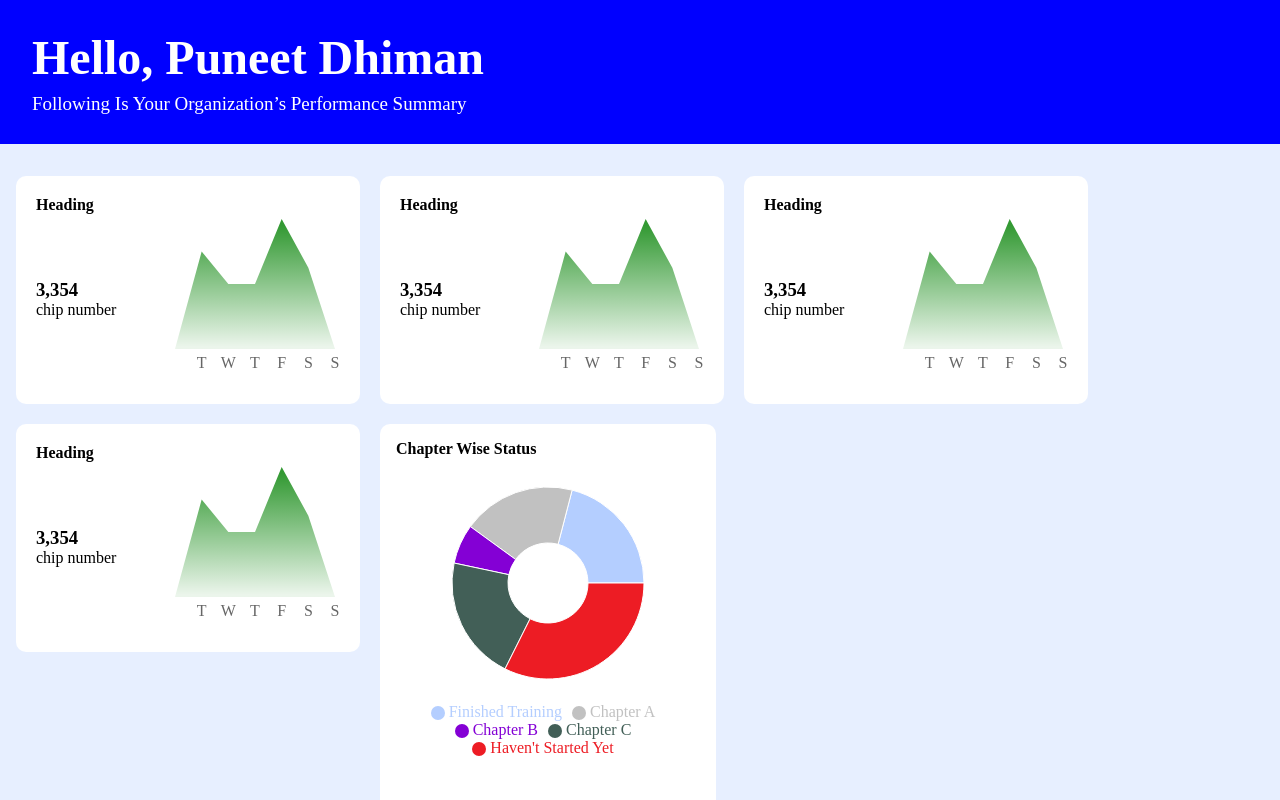
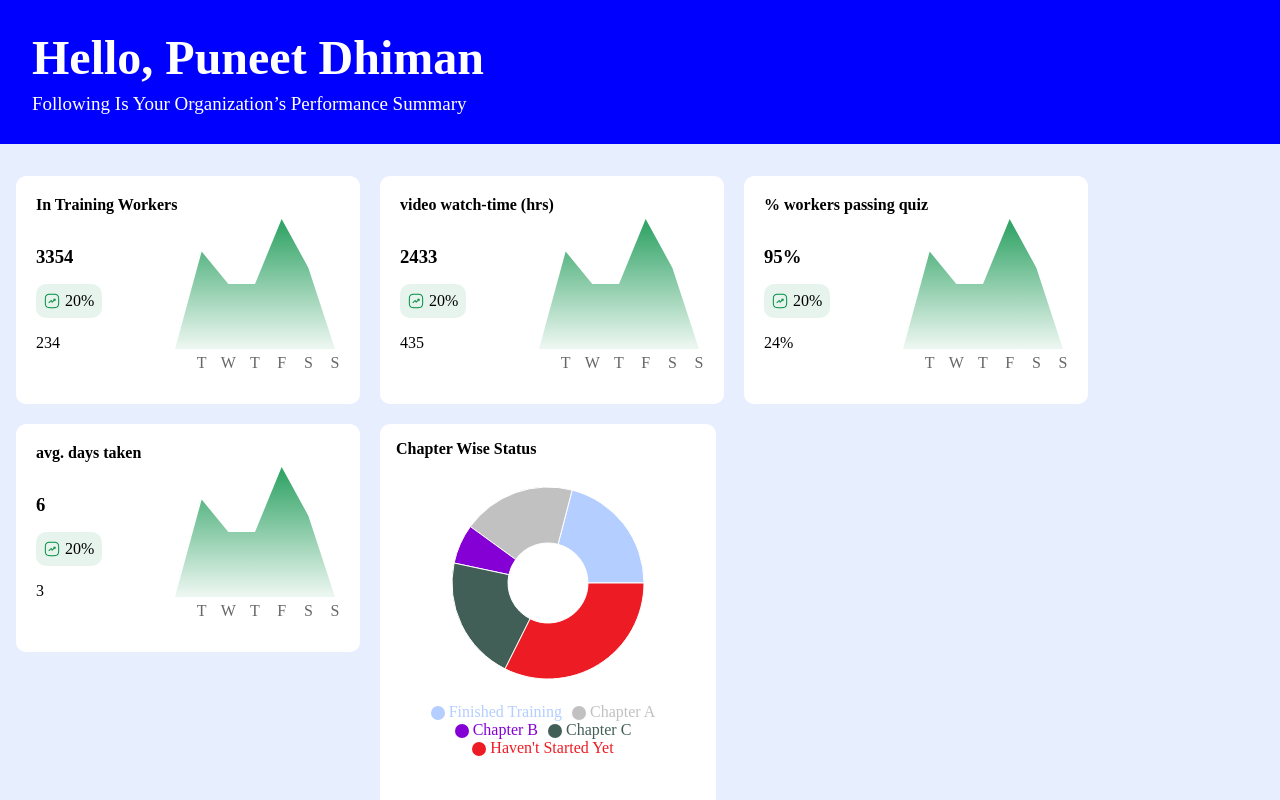
Before and after one commit to madhavsingh203/chaabi, a React (Create React App) app: page / in a window 1280 px wide. Shown: the top 800 px of the page. Built offline with nearby package versions, Linux system fonts and the light colour scheme.

Commit message:
chip added

```diff
--- a/src/components/Card/Card.jsx
+++ b/src/components/Card/Card.jsx
@@ -1,7 +1,8 @@
 import React from "react";
 import Graph from "../Graph/Graph";
+import Chip from "../Chip/Chip";
 
-const Card = () => {
+const Card = ({title,value,number,chipColor}) => {
   return (
     <div className="card-container" style={{
         width:'19rem',
@@ -9,18 +10,21 @@ const Card = () => {
         backgroundColor:'white',
         borderRadius:'10px'
     }}>
-      <h4>Heading</h4>
+      <h4>{title}</h4>
       <div className="card-body" style={{
         display:'flex',
         justifyContent:'space-between',
         alignItems:'center'
       }}>
         <div className="card-left">
-          <h3>3,354</h3>
-          <div>chip number</div>
+          <h3>{value}</h3>
+          <div>
+            <Chip number={number}/>
+             <p>{number}</p>
+             </div>
         </div>
         <div className="card-graph">
-          <Graph />
+          <Graph chipColor={chipColor}/>
         </div>
       </div>
     </div>
--- /dev/null
+++ b/src/components/Chip/Chip.css
@@ -0,0 +1,9 @@
+.chip-container{
+    display: flex;
+    gap: 5px;
+    background-color: #018e4318;
+    border-radius: 10px;
+    padding: 0.5rem;
+    margin-top: 1rem;
+    margin-bottom: 1em;
+}
--- /dev/null
+++ b/src/components/Chip/Chip.jsx
@@ -0,0 +1,13 @@
+import React from 'react'
+import './Chip.css'
+import chipIcon from '../../assets/images/chipIcon.svg'
+const Chip = ({number}) => {
+  return (
+    <div className='chip-container'>
+<img src={chipIcon}/>
+<p>20%</p>
+    </div>
+  )
+}
+
+export default Chip
--- a/src/components/Dashboard/Dashboard.jsx
+++ b/src/components/Dashboard/Dashboard.jsx
@@ -5,7 +5,7 @@ import Card from "../Card/Card";
 import BarGraph from "../BarChart/BarChart";
 import PieGraphCard from "../PieGraph/PieGraphCard";
 import ActivityCard from "../ActivityCard/ActivityCard";
-import { barData, barDataSevenDays } from "../../mockData";
+import { barCardData, barData, barDataSevenDays } from "../../mockData";
 import DonutCard from "../Donut/DonutCard";
 
 const Dashboard = () => {
@@ -17,18 +17,14 @@ const Dashboard = () => {
         }}
       >
         <Grid container mt={2} p={2} className="top-grid">
-          <Grid item>
-            <Card />
+
+             {barCardData.map((item,index)=>
+             <Grid item>
+          <Card key={index} title={item.title} value={item.value} number={item.number} chipColor={item.chipColor}/>
           </Grid>
-          <Grid item>
-            <Card />
-          </Grid>
-          <Grid item>
-            <Card />
-          </Grid>
-          <Grid item>
-            <Card />
-          </Grid>
+          )}
+
+
           <Grid item>
             <PieGraphCard />
           </Grid>
@@ -59,7 +55,7 @@ const Dashboard = () => {
                 vertical={false}
                 horizontal={false}
                 barRadius={10}
-                domain={[0, 400]}
+                domain={[0,400]}
               />
             </Grid>
           </Grid>
@@ -96,7 +92,7 @@ const Dashboard = () => {
                 vertical={false}
                 horizontal={true}
                 barRadius={1}
-                domain={[0, 160]}
+                domain={[0,160]}
               />
             </Grid>
           </Grid>
--- a/src/components/Graph/Graph.jsx
+++ b/src/components/Graph/Graph.jsx
@@ -8,7 +8,7 @@ import {
   Tooltip,
   ResponsiveContainer,
 } from "recharts";
-const Graph = () => {
+const Graph = ({chipColor}) => {
   const data = [
     {
       name: "M",
@@ -45,8 +45,8 @@ const Graph = () => {
       <AreaChart  data={data}>
         <defs>
         <linearGradient id="colorUv" x1="0" y1="0" x2="0" y2="1">
-      <stop offset="5%" stopColor="green" stopOpacity={0.8}/>
-      <stop offset="98%" stopColor="green" stopOpacity={0.08}/>
+      <stop offset="5%" stopColor={chipColor} stopOpacity={0.8}/>
+      <stop offset="98%" stopColor={chipColor} stopOpacity={0.08}/>
     </linearGradient>
         </defs>
         <XAxis dataKey="name" axisLine={false} tickLine={false} />
--- a/src/components/Header/Header.css
+++ b/src/components/Header/Header.css
@@ -5,7 +5,7 @@
 background-color: blue;
 padding:  1.5rem 2rem 1.5rem 2rem;
 position: relative;
-margin-left: 25%
+margin-left: 22%
 }
 
 .header-text{
--- a/src/components/Sidebar/Sidebar.css
+++ b/src/components/Sidebar/Sidebar.css
@@ -2,17 +2,18 @@
     width: 100%;
     max-width: 22rem;
     height: 100vh;
-    background-color: white;
+    background-color: rgb(250, 250, 250);
     padding: 2rem;
     display: block;
    position: relative;
-   bottom: 200px;
+   bottom: 150px;
 }
 
 .sidebar-top {
     width: 12.5rem;
     border-bottom: 1px solid black;
-
+    width: 100%;
+   padding-bottom: 3rem;
 }
 
 .sidebar-bottom ul{
--- a/src/mockData.js
+++ b/src/mockData.js
@@ -91,3 +91,30 @@
         value: '45'
     },
   ]
+
+ export const barCardData = [
+    {
+        title: 'In Training Workers',
+        value: '3354',
+        chipColor: '#018E42',
+        number: '234'
+    },
+    {
+        title: 'video watch-time (hrs)',
+        value: '2433',
+        chipColor: '#ED1C24',
+        number: '435'
+    },
+    {
+        title: '% workers passing quiz',
+        value: '95%',
+        chipColor: '#018E42',
+        number: '24%'
+    },
+    {
+        title: 'avg. days taken',
+        value: '6',
+        chipColor: '#018E42',
+        number: '3'
+    },
+  ]
```
Also changed, not shown: src/components/Card/Card.css (+6 -2 lines), src/assets/images/chipIcon.svg (added).
